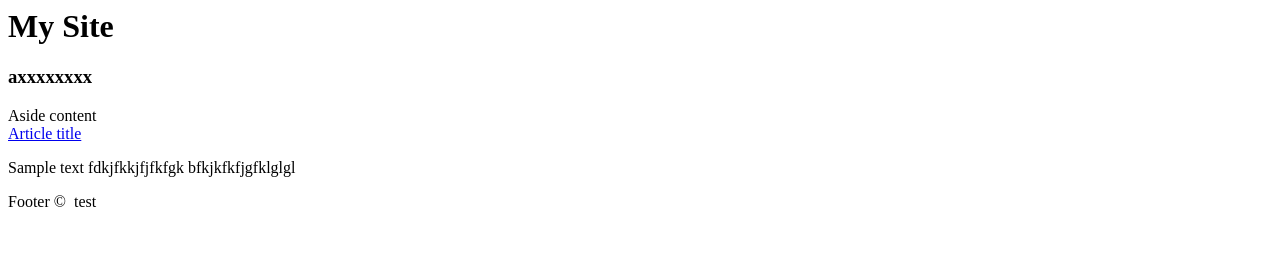
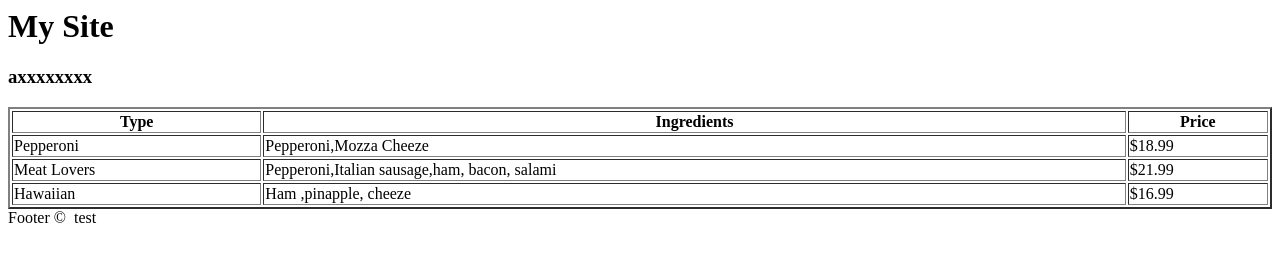
Before and after one commit to ariel2023/udemy1, a plain HTML site: page index.html in a window 1280 px wide. Drawn offline with Linux system fonts and the light colour scheme.

Commit message:
lecture10 - tables

```diff
--- a/index.html
+++ b/index.html
@@ -9,16 +9,32 @@
       <h3>axxxxxxxx</h3>
     </header>
     <main>
-      <aside>
-        Aside content
-      </aside>
-
-      <section>
-        <article>
-            <a href="#">Article title</a>
-            <p>Sample text fdkjfkkjfjfkfgk bfkjkfkfjgfklglgl</p>
-        </article>
-      </section>
+      <table width="100%" border="2px">
+        <thead>
+          <tr>
+            <th>Type</th>
+            <th>Ingredients</th>
+            <th>Price</th>
+          </tr>
+        </thead>
+        <tbody>
+          <tr>
+            <td>Pepperoni</td>
+            <td>Pepperoni,Mozza Cheeze</td>
+            <td>$18.99</td>
+          </tr>
+          <tr>
+            <td>Meat Lovers</td>
+            <td>Pepperoni,Italian sausage,ham, bacon, salami</td>
+            <td>$21.99</td>
+          </tr>
+          <tr>
+            <td>Hawaiian</td>
+            <td>Ham ,pinapple, cheeze</td>
+            <td>$16.99</td>
+          </tr>
+        </tbody>
+      </table>
     </main>
     <footer>Footer &copy; &nbsp;test </footer>
   </body>
```
